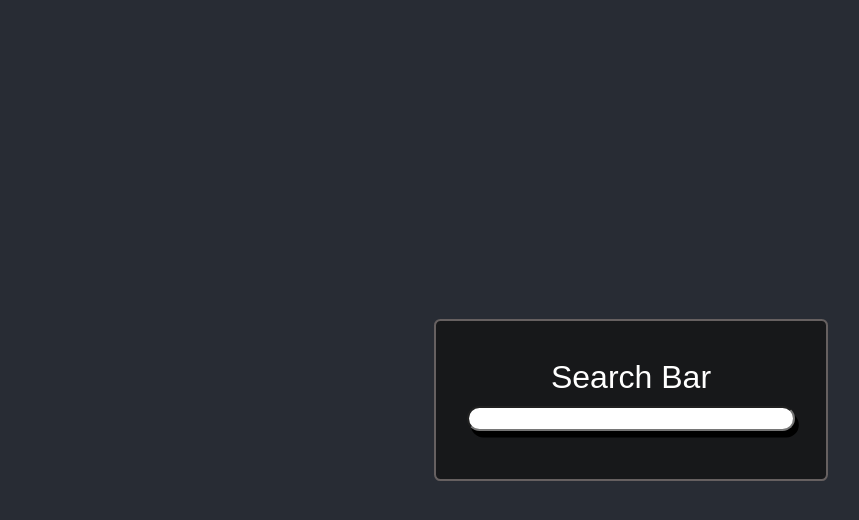
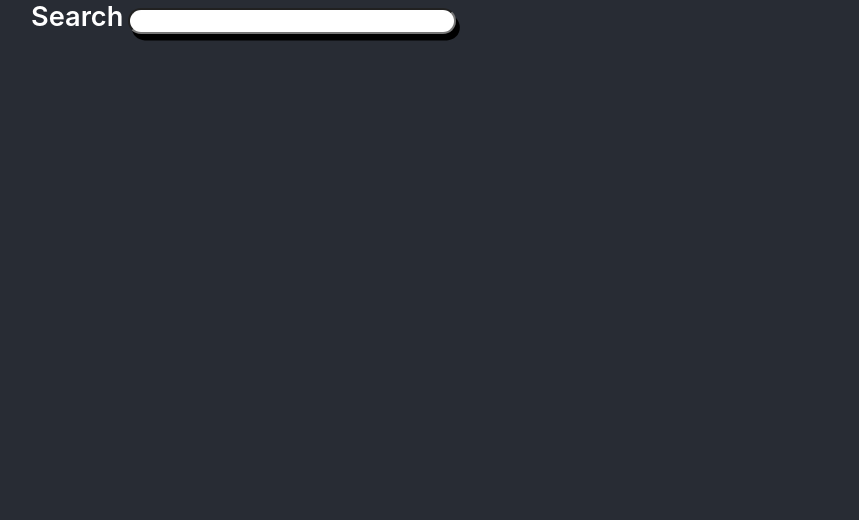
Before and after one commit to Hitesh-IDK/sample-search, a React (Create React App) app: page / in a window 1280 px wide. Shown: the top 520 px of the page, without its empty margins (9-868 px from the left). Built offline with nearby package versions, Linux system fonts and the light colour scheme.

Commit message:
added dynamic styling, need to fix errors

```diff
--- a/package.json
+++ b/package.json
@@ -12,6 +12,7 @@
     "web-vitals": "^2.1.4"
   },
   "devDependencies": {
+    "@babel/plugin-proposal-private-property-in-object": "^7.21.11",
     "@babel/preset-env": "^7.22.5"
   },
   "scripts": {
--- a/src/App.css
+++ b/src/App.css
@@ -1,16 +1,10 @@
 .App {
-  text-align: center;
 }
 
 .App {
   background-color: #282c34;
   min-height: 100vh;
   display: flex;
-  flex-direction: column;
-  align-items: center;
-  justify-content: center;
-  font-size: calc(10px + 2vmin);
-  color: white;
 }
 
 .App-link {
--- a/src/App.js
+++ b/src/App.js
@@ -1,5 +1,6 @@
 import './App.css';
-import SearchGui from './components/SearchInput';
+import SearchGui from './components/SearchGui';
+import SearchInput from './components/SearchInput';
 
 function App() {
   return (
--- a/src/UI/Card.css
+++ b/src/UI/Card.css
@@ -1,9 +1,6 @@
 .card {
     border : 2px solid rgb(102, 96, 96);
-    border-radius : 5px;
     margin: 10px;
-    padding: 3vw 2vw;
     background-color: rgb(17, 17, 17, 0.7);
-    border-radius: 0.5vw;
     align-items: center;
 }
--- a/src/UI/Card.js
+++ b/src/UI/Card.js
@@ -1,8 +1,9 @@
 import "./Card.css";
 
 const Card = (props) => {
+    const classes = 'card' + props.className;
     return (
-        <div className="card">
+        <div className={classes}>
             {props.children}
         </div>
     );
--- a/src/components/SearchBar.css
+++ b/src/components/SearchBar.css
@@ -1,9 +1,17 @@
+input.search__mini {
+    width: 25%;
+    height: 1.5vw;
+    font-size: 1.3vw;
+    box-shadow: 0.2vw 0.2vw;
+    border-radius: 5vw;
+    margin : 15px 5px 5px 15px;
+}
+
 input.search {
-    margin: 10px;
+    align-items: center;
     width: 25vw;
     height: 1.5vw;
     font-size: 1.3vw;
     box-shadow: 0.3vw 0.5vw;
     border-radius: 5vw;
-    margin : 10px 5px;
 }
--- a/src/components/SearchBar.js
+++ b/src/components/SearchBar.js
@@ -1,10 +1,11 @@
 import "./SearchBar.css";
 import React, {useState} from 'react';
 
-const SearchBar = () => {
+const SearchBar = (props) => {
 
     const [searchInput, setSearchInput] = useState('');
     const [submitStatus, setSubmitStatus] = useState(false);
+    const designClass = !submitStatus ? "search" : "search__mini";
 
     const inputHandler = (event) => {
         setSearchInput(event.target.value);
@@ -13,11 +14,12 @@ const SearchBar = () => {
     const searchHandler = (event) => {
         if(event.key === 'Enter') {
             setSubmitStatus(true);
+            props.getStatus(true);
         }
     }
 
     return (
-        <input className="search" type="text" onKeyUp={searchHandler} onChange={inputHandler} value={searchInput} />
+        <input className={designClass} type="text" onKeyUp={searchHandler} onChange={inputHandler} value={searchInput} />
     );
 }
 
--- /dev/null
+++ b/src/components/SearchGui.css
@@ -0,0 +1,9 @@
+label {
+    color: white;
+}
+
+label.search {
+    font-size : 170%;
+    font-weight: 600;
+    margin : 5px 5px 5px 40px;
+}
--- /dev/null
+++ b/src/components/SearchGui.js
@@ -0,0 +1,18 @@
+import SearchBar from "./SearchBar";
+import "./SearchGui.css";
+
+const SearchGui = () => {
+    const submitStatus = false;
+    const designClass = submitStatus ? "search__mini" : "search";
+    const getSubmitStatus = (submitStatus) => {
+        this.submitStatus = submitStatus;
+    }
+    return (
+        <div className={designClass} >
+            <label className={designClass}>Search</label>
+            <SearchBar className="searchBar" getStatus={getSubmitStatus} />
+        </div>
+    );
+}
+
+export default SearchGui;
```
Also changed, not shown: 1 other file (tests, documents, lock files or other folders).
